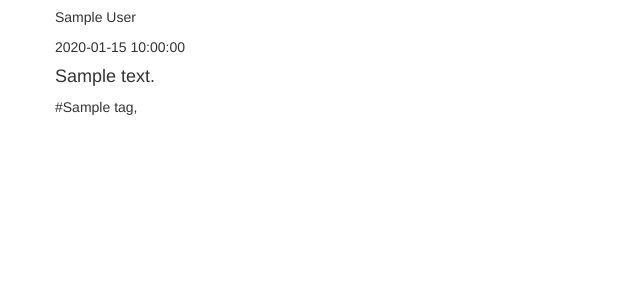
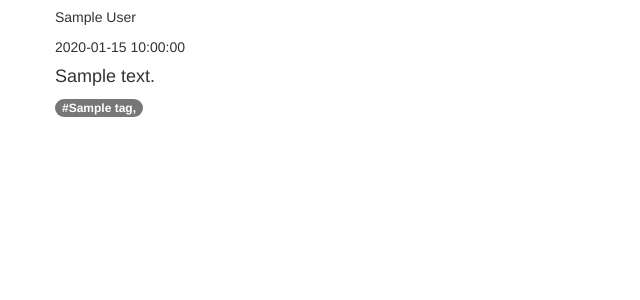
Before and after one commit to lilitmovsisyan/peacock, a Python web app: template blog/templates/blog/home.html in a window 1280 px wide. Shown: the part 326-626 px from the top of the page, without its empty margins (0-640 px from the left). Run offline with Jinja, Linux system fonts and the light colour scheme; the template is opened without the code that fills it: most values are stand-ins (such as "Sample title", 1, 10 or a date in 2020); some libraries are stand-ins or nearby versions.

Commit message:
Add Bootstrap badge pill to tags

```diff
--- a/blog/templates/blog/home.html
+++ b/blog/templates/blog/home.html
@@ -11,7 +11,7 @@
         <h4>{{ entry.text }}</h4>
         <p>
             {% for tag in entry.tags.all %}
-            #{{ tag.name }},
+            <span class="badge badge-pill badge-primary">#{{ tag.name }}, </span>
             {% endfor %}
         </p>
     </div>
```
